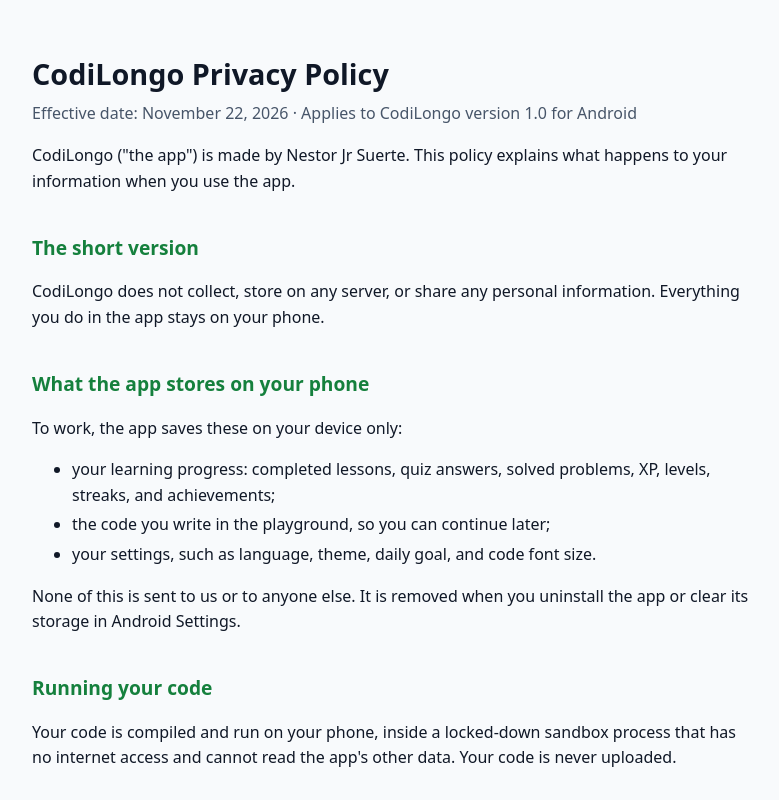
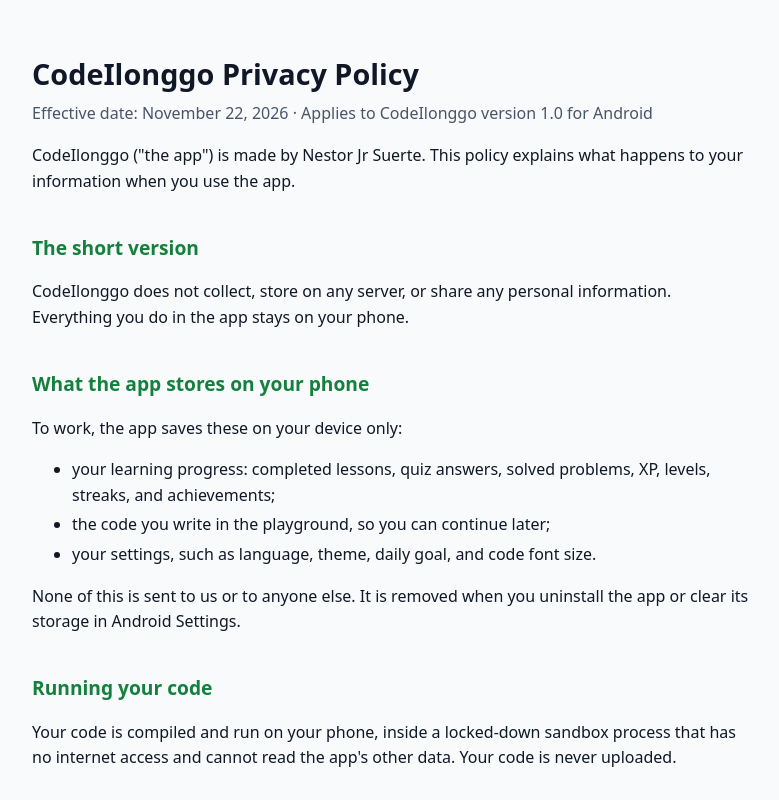
Before and after one commit to Quobeih/codilongo-site, a plain HTML site: page privacy-policy.html in a window 1280 px wide. Shown: the top 800 px of the page, without its empty margins (248-1027 px from the left). Drawn offline with Linux system fonts and the light colour scheme.

Commit message:
Rename to CodeIlonggo: new icon, home page, and privacy policy
Co-Authored-By: Claude Opus 5.5 <noreply@anthropic.com>
Claude-Session: https://claude.ai/code/session_01FiijHXrXU4WQ8s2A2ubSrQ

```diff
--- a/privacy-policy.html
+++ b/privacy-policy.html
@@ -3,7 +3,7 @@
 <head>
 <meta charset="utf-8">
 <meta name="viewport" content="width=device-width, initial-scale=1">
-<title>CodiLongo Privacy Policy</title>
+<title>CodeIlonggo Privacy Policy</title>
 <style>
   :root { --bg: #F8FAFC; --text: #101827; --muted: #475569; --accent: #15803D; }
   @media (prefers-color-scheme: dark) { :root { --bg: #101827; --text: #F8FAFC; --muted: #94A3B8; --accent: #4ADE80; } }
@@ -18,13 +18,13 @@
 <body>
 <main>
 <!-- Published at https://quobeih.github.io/codilongo-site/privacy-policy.html (repository Quobeih/codilongo-site). Keep in sync with docs/release/PRIVACY_POLICY.md. -->
-<h1>CodiLongo Privacy Policy</h1>
-<p class="meta">Effective date: November 22, 2026 · Applies to CodiLongo version 1.0 for Android</p>
+<h1>CodeIlonggo Privacy Policy</h1>
+<p class="meta">Effective date: November 22, 2026 · Applies to CodeIlonggo version 1.0 for Android</p>
 
-<p>CodiLongo ("the app") is made by Nestor Jr Suerte. This policy explains what happens to your information when you use the app.</p>
+<p>CodeIlonggo ("the app") is made by Nestor Jr Suerte. This policy explains what happens to your information when you use the app.</p>
 
 <h2>The short version</h2>
-<p>CodiLongo does not collect, store on any server, or share any personal information. Everything you do in the app stays on your phone.</p>
+<p>CodeIlonggo does not collect, store on any server, or share any personal information. Everything you do in the app stays on your phone.</p>
 
 <h2>What the app stores on your phone</h2>
 <p>To work, the app saves these on your device only:</p>
@@ -51,7 +51,7 @@
 <p>The "Read aloud" option uses your phone's own text-to-speech service to speak lesson text. The app sends that text only to the speech engine on your device. The speech engine is provided by your phone's maker or by Google, and its own privacy terms apply.</p>
 
 <h2>Children</h2>
-<p>CodiLongo is intended for learners aged 13 and older. It does not knowingly collect information from anyone, including children.</p>
+<p>CodeIlonggo is intended for learners aged 13 and older. It does not knowingly collect information from anyone, including children.</p>
 
 <h2>Future versions</h2>
 <p>A future update may add optional online features, such as accounts, cloud backup, or contests. If that happens, this policy will be updated before those features are released, and they will stay optional.</p>
```
Also changed, not shown: index.html (+4 -4 lines), icon.png, 1 other file.
